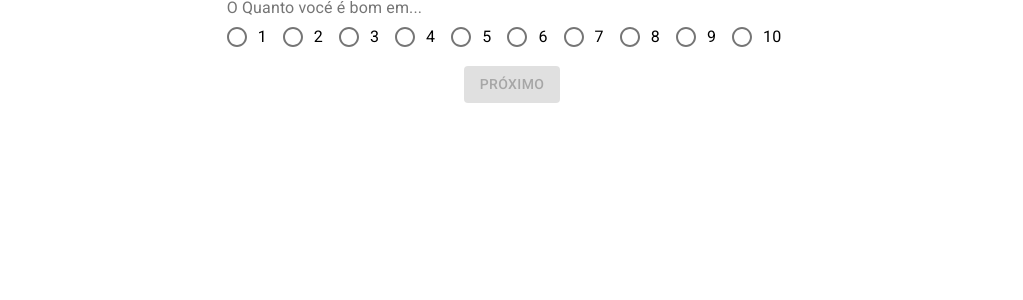
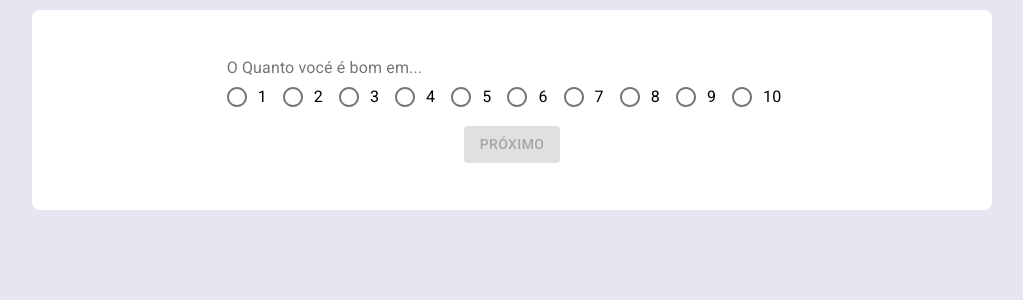
Before and after one commit to PauloSanches12/Projeto-TCC, a React (Create React App) app in the folder front-end/: page / in a window 1280 px wide. Shown: the top 300 px of the page, without its empty margins (128-1151 px from the left). Built offline with nearby package versions, Linux system fonts and the light colour scheme.

Commit message:
stylizing form

```diff
--- a/front-end/src/GlobalStyles.css
+++ b/front-end/src/GlobalStyles.css
@@ -10,3 +10,7 @@ html, body, #root {
 h1, h2, h3, h4, h5, h6 {
     font-family: "Roboto", sans-serif;
 }
+
+body {
+    background: #E5E6F0;
+}
--- a/front-end/src/components/Button/index.jsx
+++ b/front-end/src/components/Button/index.jsx
@@ -10,12 +10,12 @@ const useStyles = makeStyles((theme) => ({
   },
 }));
 
-const ButtonInput = ({ disabled }) => {
+const ButtonInput = ({ disabled, type, onClick }) => {
   const classes = useStyles();
 
   return (
     <div id="button" className={classes.root}>
-      <Button disabled={disabled} variant="contained" color="secondary">
+      <Button disabled={disabled} type={type} onClick={onClick} variant="contained" color="secondary">
         Próximo
       </Button>
     </div>
--- a/front-end/src/components/RadioButton/index.jsx
+++ b/front-end/src/components/RadioButton/index.jsx
@@ -15,11 +15,16 @@ const RadioButton = () => {
     setValue(event.target.value);
   };
 
+  const MostrarValor = () => {
+    alert("Você clicou no botão");
+    setValue('')
+  }
+
   return (
-    <Container id="container" maxWidth="md">
-      <FormControl component="fieldset">
+    <Container style={{ backgroundColor: "#FFF", top: 10, position: 'relative', height: 200, borderRadius: 8 }} id="container" maxWidth="md">
+      <FormControl style={{ marginTop: 50 }} component="fieldset">
         <FormLabel component="legend">O Quanto vocé é bom em...</FormLabel>
-        <RadioGroup row  aria-label="gender" name="gender1" value={value} onChange={handleChange}>
+        <RadioGroup row aria-label="gender" name="gender1" value={value} onChange={handleChange}>
           <FormControlLabel value="1" control={<Radio />} label="1" />
           <FormControlLabel value="2" control={<Radio />} label="2" />
           <FormControlLabel value="3" control={<Radio />} label="3" />
@@ -31,7 +36,7 @@ const RadioButton = () => {
           <FormControlLabel value="9" control={<Radio />} label="9" />
           <FormControlLabel value="10" control={<Radio />} label="10" />
         </RadioGroup>
-        <ButtonInput disabled={!value} />
+        <ButtonInput disabled={!value} type="submit" onClick={MostrarValor} />
       </FormControl>
     </Container>
   );
```
